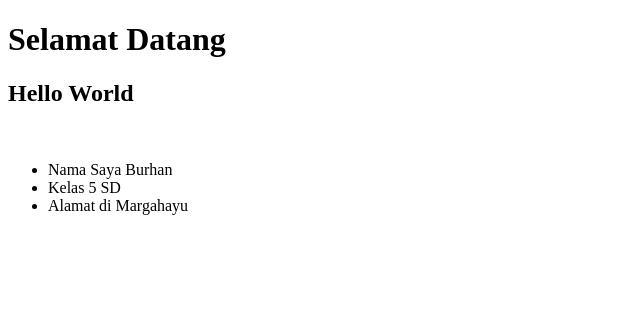
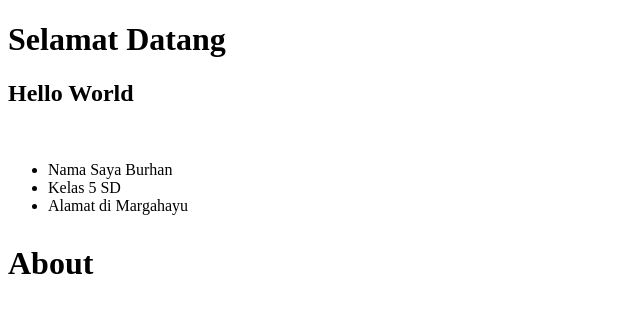
Before and after one commit to edinhidayat/belajar-git, a plain HTML site: page index.html in a window 1280 px wide. Shown: the whole page, without its empty margins (0-640 px from the left). Drawn offline with Linux system fonts and the light colour scheme.

Commit message:
Menambahkan About pada Halaman

```diff
--- a/index.html
+++ b/index.html
@@ -16,6 +16,10 @@
         <li>Kelas 5 SD</li>
         <li>Alamat di Margahayu</li>
     </ul>
+
+    <div style="margin-top: 30px;">
+        <h1>About</h1>
+    </div>
 </body>
 
 </html>
```
